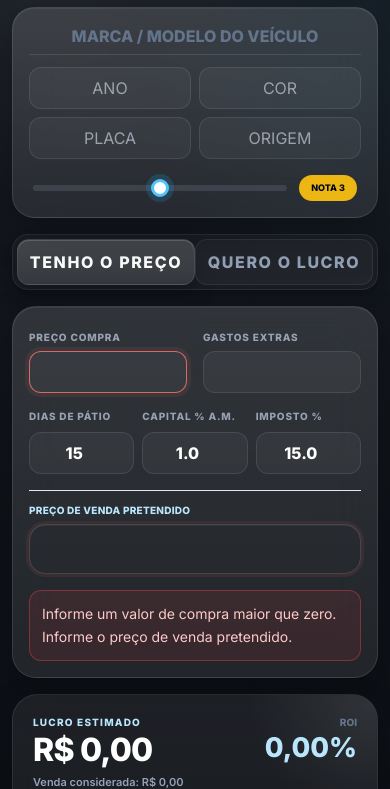
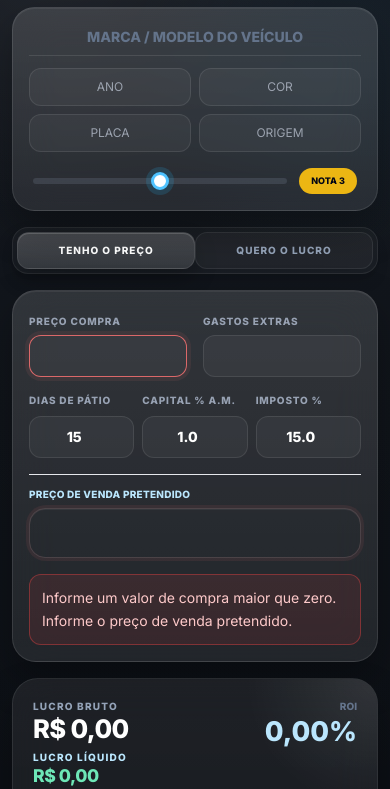
Before and after one commit to jeru28/Calculadora-Fabiano-Autorepasse, a website: page index.html in a window 390 px wide. Shown: the part 55-844 px from the top of the page. Drawn offline with nearby package versions, Linux system fonts and the light colour scheme.

Commit message:
Update index.html

```diff
--- a/index.html
+++ b/index.html
@@ -34,11 +34,6 @@
             overflow-x: hidden;
             overflow-y: auto;
             -webkit-tap-highlight-color: transparent;
-        }
-
-        html,
-        body {
-            scroll-behavior: smooth;
         }
 
         .bg-honeycomb {
@@ -149,21 +144,7 @@
             text-transform: uppercase;
         }
 
-        .keyboard-target {
-            scroll-margin-top: 20px;
-            scroll-margin-bottom: 140px;
-        }
-
         @media (max-width: 420px) {
-            body {
-                font-size: 16px;
-            }
-
-            .mobile-safe {
-                padding-top: max(12px, env(safe-area-inset-top));
-                padding-bottom: max(16px, env(safe-area-inset-bottom));
-            }
-
             .mobile-grid {
                 grid-template-columns: 1fr;
             }
@@ -171,36 +152,12 @@
             .mobile-stack {
                 grid-template-columns: 1fr;
             }
-
-            input,
-            select,
-            textarea,
-            button {
-                font-size: 16px !important;
-            }
-
-            #carModel {
-                font-size: 16px !important;
-            }
-
-            #carYear,
-            #carColor,
-            #carPlate,
-            #carOrigin,
-            #carPrice,
-            #freight,
-            #patioDays,
-            #oppRate,
-            #taxRate,
-            #targetValue {
-                font-size: 16px !important;
-            }
         }
     </style>
 </head>
 <body class="bg-honeycomb min-h-screen flex flex-col">
 
-    <div class="mobile-safe max-w-md mx-auto w-full flex flex-col min-h-screen p-3 sm:p-4">
+    <div class="max-w-md mx-auto w-full flex flex-col min-h-screen p-3 sm:p-4">
 
         <!-- HEADER -->
         <header class="text-center mb-4 shrink-0">
@@ -212,10 +169,10 @@
                     class="uppercase-force w-full bg-transparent border-b border-white/10 text-slate-50 placeholder:text-slate-500 text-sm font-black outline-none pb-2 text-center uppercase">
 
                 <div class="grid grid-cols-2 gap-2 mobile-stack">
-                    <input type="text" id="carYear" placeholder="Ano" class="keyboard-target uppercase-force input-shell rounded-xl py-2.5 text-xs text-white text-center outline-none">
-                    <input type="text" id="carColor" placeholder="Cor" class="keyboard-target uppercase-force input-shell rounded-xl py-2.5 text-xs text-white text-center outline-none">
-                    <input type="text" id="carPlate" placeholder="Placa" class="keyboard-target uppercase-force input-shell rounded-xl py-2.5 text-xs text-white text-center uppercase outline-none">
-                    <input type="text" id="carOrigin" placeholder="Origem" class="keyboard-target uppercase-force input-shell rounded-xl py-2.5 text-xs text-white text-center outline-none">
+                    <input type="text" id="carYear" placeholder="Ano" class="uppercase-force input-shell rounded-xl py-2.5 text-xs text-white text-center outline-none">
+                    <input type="text" id="carColor" placeholder="Cor" class="uppercase-force input-shell rounded-xl py-2.5 text-xs text-white text-center outline-none">
+                    <input type="text" id="carPlate" placeholder="Placa" class="uppercase-force input-shell rounded-xl py-2.5 text-xs text-white text-center uppercase outline-none">
+                    <input type="text" id="carOrigin" placeholder="Origem" class="uppercase-force input-shell rounded-xl py-2.5 text-xs text-white text-center outline-none">
                 </div>
 
                 <div class="flex items-center gap-3 px-1 pt-1">
@@ -252,15 +209,15 @@
                     <div class="grid grid-cols-3 gap-2 mobile-stack col-span-2">
                         <div class="space-y-1">
                             <label class="subtle-label text-[10px] font-black uppercase block mb-1">Dias de Pátio</label>
-                            <input type="number" id="patioDays" min="0" value="15" class="keyboard-target input-shell w-full rounded-xl py-2.5 px-3 text-sm font-bold text-white outline-none text-center">
+                            <input type="number" id="patioDays" min="0" value="15" class="input-shell w-full rounded-xl py-2.5 px-3 text-sm font-bold text-white outline-none text-center">
                         </div>
                         <div class="space-y-1">
                             <label class="subtle-label text-[10px] font-black uppercase block mb-1">Capital % a.m.</label>
-                            <input type="number" id="oppRate" value="1.0" class="keyboard-target input-shell w-full rounded-xl py-2.5 px-3 text-sm font-bold text-white outline-none text-center">
+                            <input type="number" id="oppRate" value="1.0" class="input-shell w-full rounded-xl py-2.5 px-3 text-sm font-bold text-white outline-none text-center">
                         </div>
                         <div class="space-y-1">
                             <label class="subtle-label text-[10px] font-black uppercase block mb-1">Imposto %</label>
-                            <input type="number" id="taxRate" value="15.0" class="keyboard-target input-shell w-full rounded-xl py-2.5 px-3 text-sm font-bold text-white outline-none text-center">
+                            <input type="number" id="taxRate" value="15.0" class="input-shell w-full rounded-xl py-2.5 px-3 text-sm font-bold text-white outline-none text-center">
                         </div>
                     </div>
                 </div>
@@ -279,10 +236,16 @@
             <div id="resultCard" class="soft-card rounded-[1.6rem] p-5 relative overflow-hidden">
                 <div class="absolute inset-0 bg-[radial-gradient(circle_at_top_right,rgba(255,255,255,0.09),transparent_26%)] pointer-events-none"></div>
                 <div class="flex justify-between items-start gap-3 mb-3">
-                    <div class="relative z-10">
-                        <p id="resultHeadlineLabel" class="text-[10px] font-black text-sky-200 uppercase tracking-[0.12em] mb-1">Lucro Estimado</p>
-                        <h2 id="resultHeadlineValue" class="text-[2rem] font-black text-white leading-none tracking-tight">R$ 0,00</h2>
-                        <p id="resultSupportText" class="text-[11px] text-slate-400 font-semibold mt-2 hidden"></p>
+                    <div class="relative z-10 flex-1 space-y-2">
+                        <div>
+                            <p class="text-[10px] font-black text-slate-400 uppercase tracking-[0.12em] mb-0.5">Lucro Bruto</p>
+                            <p id="resGrossProfit" class="text-[1.6rem] font-black text-white leading-none tracking-tight">R$ 0,00</p>
+                        </div>
+                        <div>
+                            <p class="text-[10px] font-black text-sky-200 uppercase tracking-[0.12em] mb-0.5">Lucro Líquido</p>
+                            <p id="resNetProfit" class="text-[1.1rem] font-black text-emerald-300 leading-none tracking-tight">R$ 0,00</p>
+                        </div>
+                        <p id="resultSupportText" class="text-[11px] text-slate-400 font-semibold hidden"></p>
                     </div>
                     <div class="text-right relative z-10">
                         <p class="text-[10px] font-black text-slate-500 uppercase mb-1">ROI</p>
@@ -327,6 +290,16 @@
             <p class="text-center text-[9px] text-slate-600 mt-3 font-black tracking-[0.18em] uppercase">Fabiano Auto Repasse • Standalone v2.0</p>
         </footer>
     </div>
+
+    <div id="toast" style="
+        position: fixed; bottom: 1.5rem; left: 50%; transform: translateX(-50%);
+        background: rgba(20, 25, 35, 0.96); border: 1px solid rgba(255,255,255,0.12);
+        box-shadow: 0 8px 24px rgba(0,0,0,0.45); color: #f8fafc;
+        padding: 0.75rem 1.25rem; border-radius: 1rem; font-size: 0.8rem;
+        font-weight: 800; letter-spacing: 0.04em; opacity: 0;
+        transition: opacity 0.25s ease; pointer-events: none; z-index: 50;
+        white-space: nowrap;
+    "></div>
 
     <script>
         let currentMode = 'SALE'; // 'SALE' ou 'PROFIT'
@@ -412,24 +385,6 @@
             panel.innerHTML = lines.map((line) => `<div>${line}</div>`).join('');
         }
 
-        function updateResultHeadline(mode, salePrice, netProfit) {
-            const labelEl = document.getElementById('resultHeadlineLabel');
-            const valueEl = document.getElementById('resultHeadlineValue');
-            const supportEl = document.getElementById('resultSupportText');
-
-            if (mode === 'PROFIT') {
-                labelEl.innerText = 'Preço de Venda Necessário';
-                valueEl.innerText = formatBRL(salePrice);
-                supportEl.innerText = `Lucro líquido alvo: ${formatBRL(netProfit)}`;
-                supportEl.classList.remove('hidden');
-                return;
-            }
-
-            labelEl.innerText = 'Lucro Estimado';
-            valueEl.innerText = formatBRL(netProfit);
-            supportEl.innerText = `Venda considerada: ${formatBRL(salePrice)}`;
-            supportEl.classList.remove('hidden');
-        }
 
         function calculate() {
             const data = {};
@@ -520,7 +475,10 @@
 
             if (errors.length) {
                 renderStatus('error', errors);
-                updateResultHeadline(currentMode, 0, 0);
+                window.lastCalc = null;
+                document.getElementById('resGrossProfit').innerText = 'R$ 0,00';
+                document.getElementById('resNetProfit').innerText = 'R$ 0,00';
+                document.getElementById('resultSupportText').classList.add('hidden');
                 document.getElementById('resROI').innerText = '0,00%';
                 document.getElementById('resCarPrice').innerText = 'R$ 0,00';
                 document.getElementById('resFreight').innerText = 'R$ 0,00';
@@ -531,7 +489,15 @@
             }
 
             // Atualizar UI
-            updateResultHeadline(currentMode, salePrice, netProfit);
+            const grossProfit = salePrice - taxableBase;
+            document.getElementById('resGrossProfit').innerText = formatBRL(grossProfit);
+            document.getElementById('resNetProfit').innerText = formatBRL(netProfit);
+            const supportEl = document.getElementById('resultSupportText');
+            supportEl.innerText = currentMode === 'PROFIT'
+                ? `Venda necessária: ${formatBRL(salePrice)}`
+                : `Venda: ${formatBRL(salePrice)}`;
+            supportEl.classList.remove('hidden');
+
             document.getElementById('resROI').innerText = roi.toFixed(2).replace('.', ',') + '%';
             document.getElementById('resCarPrice').innerText = formatBRL(data.carPrice);
             document.getElementById('resFreight').innerText = formatBRL(data.freight);
@@ -541,7 +507,7 @@
 
             // Cores ROI
             const roiEl = document.getElementById('resROI');
-            roiEl.className = `text-xl font-black leading-none ${roi >= 10 ? 'text-emerald-400' : 'text-cyan-400'}`;
+            roiEl.className = `text-[1.7rem] font-black leading-none ${roi >= 10 ? 'text-emerald-400' : 'text-sky-200'}`;
 
             if (warnings.length) {
                 renderStatus('warning', warnings);
@@ -550,7 +516,7 @@
             }
 
             // Salvar para o relatório
-            window.lastCalc = { ...data, days, netProfit, salePrice, roi, totalCost, oppCost, taxAmount };
+            window.lastCalc = { ...data, days, grossProfit, netProfit, salePrice, roi, totalCost, oppCost, taxAmount };
         }
 
         function updateQuality() {
@@ -581,10 +547,18 @@
             calculate();
         }
 
+        function showToast(message) {
+            const toast = document.getElementById('toast');
+            toast.textContent = message;
+            toast.style.opacity = '1';
+            clearTimeout(toast._hideTimer);
+            toast._hideTimer = setTimeout(() => { toast.style.opacity = '0'; }, 2500);
+        }
+
         function copyFullReport() {
             const c = window.lastCalc;
             if (!c) {
-                alert("Preencha os campos obrigatórios antes de copiar o relatório.");
+                showToast('Preencha os campos antes de copiar.');
                 return;
             }
             const text = `
@@ -607,6 +581,7 @@
 📅 *DIAS PÁTIO:* ${c.days}
 ---------------------------
 🏷️ *VENDA:* ${formatBRL(c.salePrice)}
+📊 *LUCRO BRUTO:* ${formatBRL(c.grossProfit)}
 💰 *LUCRO LÍQ.:* ${formatBRL(c.netProfit)}
 🚀 *ROI:* ${c.roi.toFixed(2).replace('.', ',')}%
 ---------------------------
@@ -614,7 +589,7 @@ _Gerado por Fabiano Auto Repasse_
             `.trim();
 
             navigator.clipboard.writeText(text).then(() => {
-                alert("Relatório completo copiado!");
+                showToast('Relatório copiado!');
             });
         }
 
@@ -629,21 +604,6 @@ _Gerado por Fabiano Auto Repasse_
         ['carModel', 'carYear', 'carColor', 'carPlate', 'carOrigin'].forEach((id) => {
             document.getElementById(id).addEventListener('input', (event) => {
                 event.target.value = event.target.value.toUpperCase();
-            });
-        });
-
-        const mobileKeyboardTargets = [
-            'carModel', 'carYear', 'carColor', 'carPlate', 'carOrigin',
-            'carPrice', 'freight', 'patioDays', 'oppRate', 'taxRate', 'targetValue'
-        ];
-
-        mobileKeyboardTargets.forEach((id) => {
-            const element = document.getElementById(id);
-            element.addEventListener('focus', () => {
-                if (window.innerWidth > 420) return;
-                window.setTimeout(() => {
-                    element.scrollIntoView({ behavior: 'smooth', block: 'center' });
-                }, 180);
             });
         });
 
```
